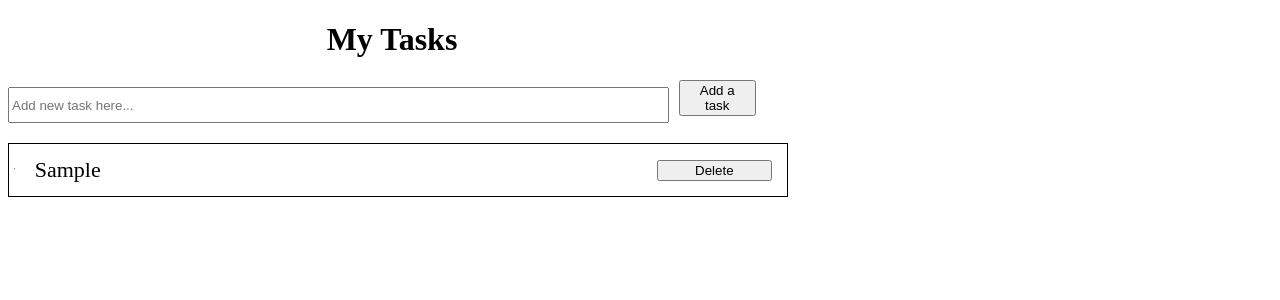
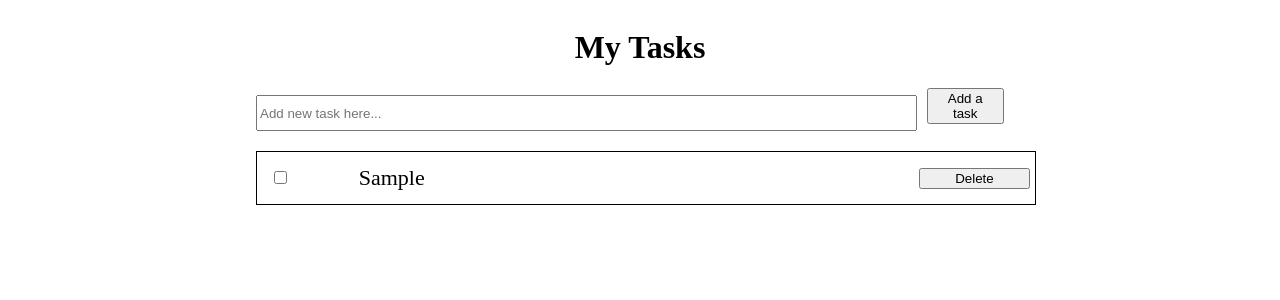
Before and after one commit to bohdanov90/ToDoList, an Angular app: page / in a window 1280 px wide. Both pictures are taken after typing "Sample" into the empty fields and a click on the button "Add a task". Shown: the top 300 px of the page. Built offline with nearby package versions, Linux system fonts and the light colour scheme.

Commit message:
local storage fixed

```diff
--- a/src/app/adding-new-task/adding-new-task.component.html
+++ b/src/app/adding-new-task/adding-new-task.component.html
@@ -4,6 +4,7 @@
       type="text"
       placeholder="Add new task here..."
       [(ngModel)]="taskText"
+      (keyup.enter)="createNewTask()"
     >
   </label>
   <button (click)="createNewTask()">Add a task</button>
--- a/src/app/app.component.html
+++ b/src/app/app.component.html
@@ -1,5 +1,7 @@
-<div class="container">
-  <h1> My Tasks </h1>
-  <app-adding-new-task (createTask)="onCreateTasks($event)"></app-adding-new-task>
-  <app-tasks *ngFor="let t of tasks" [task]="t" (deleteTask)="onDeleteTasks($event)"></app-tasks>
+<div class="wrapper">
+  <div class="container">
+    <h1> My Tasks </h1>
+    <app-adding-new-task (createTask)="onCreateTasks($event)"></app-adding-new-task>
+    <app-tasks *ngFor="let t of tasks" [task]="t" (deleteTask)="onDeleteTasks($event)"></app-tasks>
+  </div>
 </div>
--- a/src/app/app.component.scss
+++ b/src/app/app.component.scss
@@ -1,3 +1,8 @@
+.wrapper {
+  display: flex;
+  justify-content: center;
+}
+
 .container {
   width: 60vw;
 }
--- a/src/app/tasks/tasks.component.html
+++ b/src/app/tasks/tasks.component.html
@@ -5,6 +5,8 @@
       'crossed-out': toggleCrossOut
     }"
     [class.active]="!toggleCrossOut"
-  >{{ task.text }}</p>
+  >
+    {{ task.text }}
+  </p>
   <button (click)="deleteNewTask()">Delete</button>
 </div>
--- a/src/app/tasks/tasks.component.scss
+++ b/src/app/tasks/tasks.component.scss
@@ -8,13 +8,13 @@
   padding: 5px;
 }
 
-  input {
-    width: 5%;
+  label {
+    width: 10%;
     margin: 1%;
   }
 
   p {
-    width: 80%;
+    width: 75%;
     //border: 1px solid black;
     margin: 1%;
     font-size: 22px;
```
